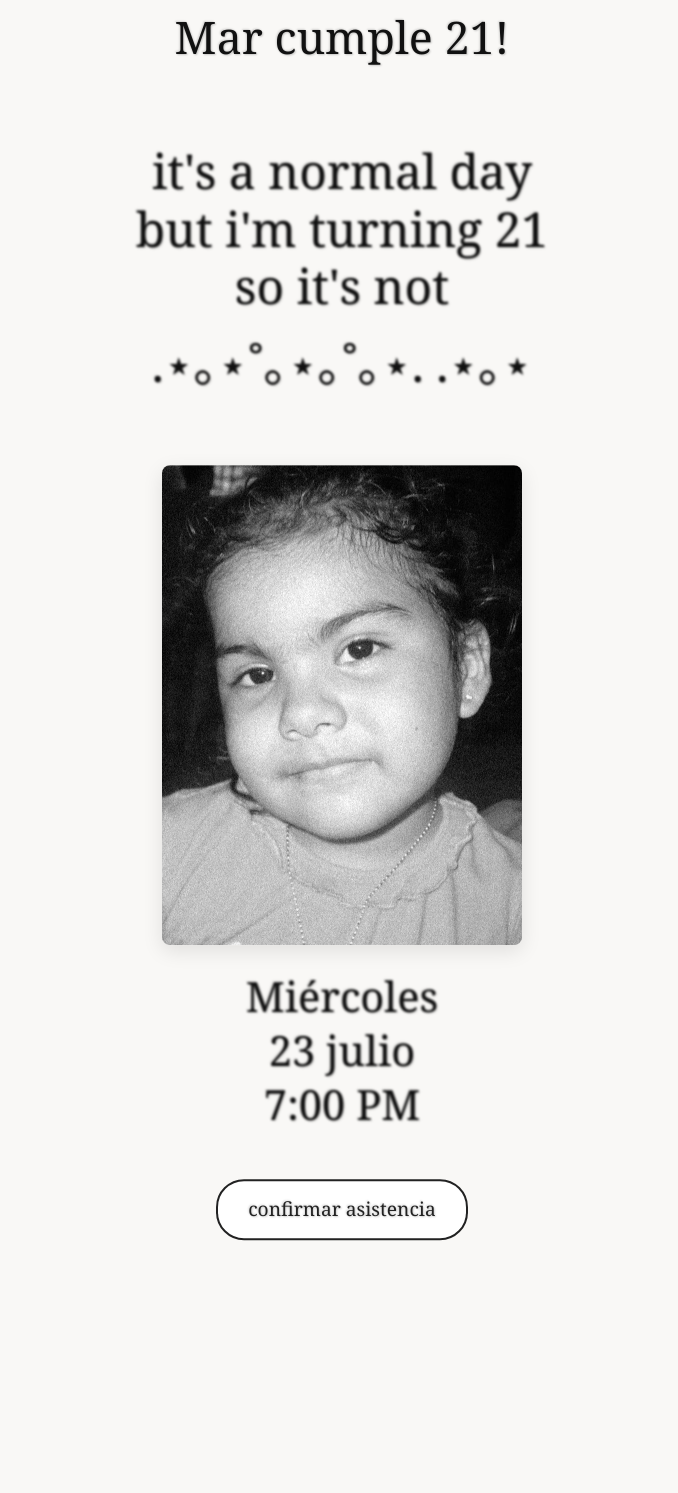
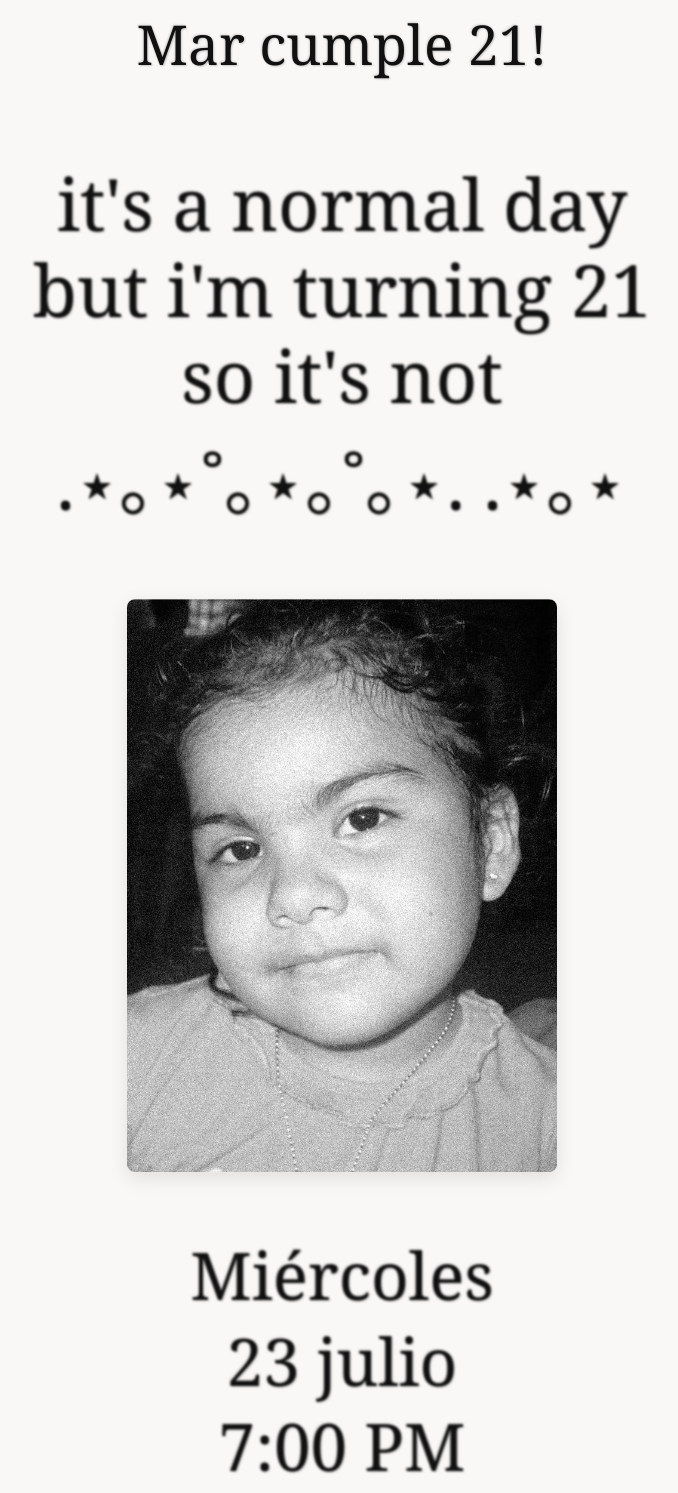
Before and after one commit to l3zmar/mar-birthday, a plain HTML site: page index.html in a window 1280 px wide. Shown: the part 103-1596 px from the top of the page, without its empty margins (298-976 px from the left). Before the commit the page ends 1453 px from the top, so only its background shows below. Drawn offline with nearby package versions, Linux system fonts and the light colour scheme.

Commit message:
Update styles.css

```diff
--- a/styles.css
+++ b/styles.css
@@ -13,7 +13,7 @@ body {
 }
 
 .invitation {
-  max-width: 600px;
+  max-width: 20000px;
   width: 100%;
   padding: 60px 24px;
   margin: 0 auto;
@@ -31,7 +31,7 @@ body {
 }
 
 .header {
-  font-size: 2.8em;
+  font-size: 55px;
   font-family: 'Georgia', serif;
   font-weight: normal;
   text-align: center;
@@ -44,8 +44,8 @@ body {
 }
 
 .main-message {
-  margin: 48px 0;
-  font-size: 3em;
+  margin: 50px 0;
+  font-size: 4.5em;
   line-height: 1.2;
   font-family: 'Georgia', serif;
 
@@ -56,7 +56,7 @@ body {
 }
 
 .details span {
-  font-size: 2.6em;
+  font-size: 4.1em;
   font-family: 'Georgia', serif;
   line-height: 1.3;
   margin-top: 24px;
@@ -69,12 +69,13 @@ body {
 
 .photo {
   width: 100%;
-  max-width: 360px;
+  max-width: 430px;
   height: auto;
   border-radius: 8px;
   object-fit: cover;
   box-shadow: 0 6px 20px rgba(0,0,0,0.1);
   margin: 24px 0;
+  margin-bottom: 60px;
 }
 
 .rsvp-btn {
@@ -86,7 +87,7 @@ body {
   border: 2px solid #222;
   border-radius: 28px;
   font-family: 'Georgia', serif;
-  font-size: 1.2em;
+  font-size: 1.4em;
   text-decoration: none;
   text-align: center;
   transition: background 0.2s, color 0.2s;
@@ -103,17 +104,17 @@ body {
 }
 
 /* 📱 Ajustes para MÓVIL */
-@media (max-width: 576px) {
+@media (max-width: 600px) {
   .header {
-    font-size: 2.4em;
+    font-size: 3em;
   }
 
   .main-message {
-    font-size: 2.6em;
+    font-size: 3em;
   }
 
   .details span {
-    font-size: 2.3em;
+    font-size: 3.5em;
   }
 
   .rsvp-btn {
```
